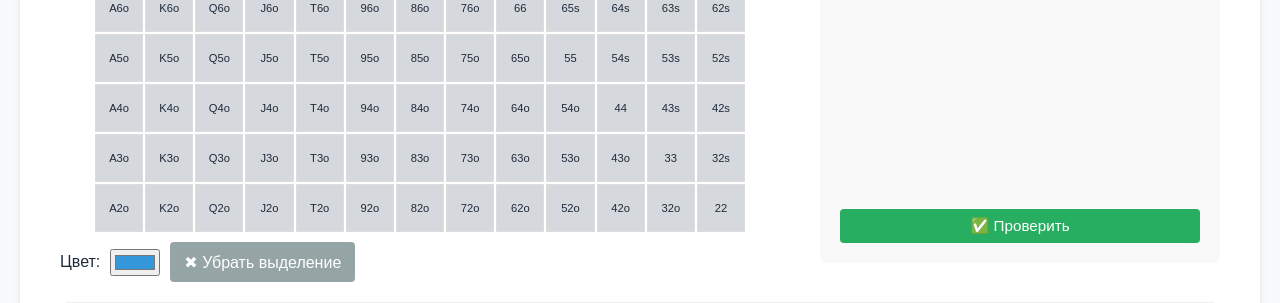
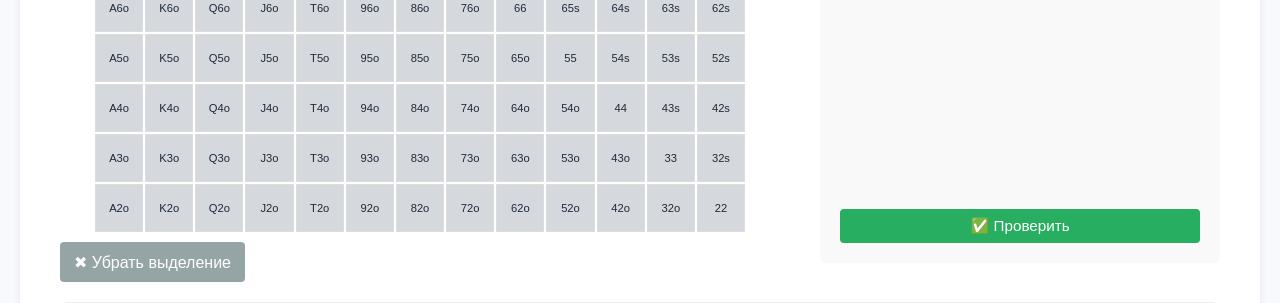
Before and after one commit to MartinIJL7/Poker-charts-trainer, a Flask app: template templates/draw_training.html in a window 1280 px wide. Shown: the part 642-945 px from the top of the page. Run offline with Flask 3, Linux system fonts and the light colour scheme; the template is opened without the code that fills it, so the values that code supplies are empty.

Commit message:
refactor: remove color picker from draw training UI

```diff
--- a/static/draw_training.js
+++ b/static/draw_training.js
@@ -226,7 +226,6 @@ function startEditing(id) {
     currentHands = editingHands.slice();
     currentColor = sub.color;
 
-    document.getElementById('color-picker').value = sub.color;
     document.getElementById('subrange-edit-area').classList.add('visible');
 
     const cells = document.querySelectorAll('#hand-matrix .matrix-cell:not(.matrix-header)');
@@ -247,7 +246,6 @@ function cancelEditing() {
     editingId = null;
     editingHands = [];
     currentHands = [];
-    document.getElementById('color-picker').value = '#3498db';
     currentColor = '#3498db';
     document.getElementById('subrange-edit-area').classList.remove('visible');
     const cells = document.querySelectorAll('#hand-matrix .matrix-cell:not(.matrix-header)');
@@ -419,16 +417,6 @@ document.addEventListener('DOMContentLoaded', function() {
         renderAllSubranges();
     }
 
-    document.getElementById('color-picker').addEventListener('input', function() {
-        currentColor = this.value;
-        const cells = document.querySelectorAll('#hand-matrix .matrix-cell:not(.matrix-header)');
-        cells.forEach(cell => {
-            if (cell.dataset.selected === 'true') {
-                cell.style.backgroundColor = currentColor;
-            }
-        });
-    });
-
     document.getElementById('clear-selection-btn').addEventListener('click', function() {
         clearCurrentSelection();
         if (editingId) {
--- a/templates/draw_training.html
+++ b/templates/draw_training.html
@@ -105,9 +105,7 @@
         <div class="left-column">
             <h3>Матрица рук</h3>
             <div id="hand-matrix"></div>
-            <div style="margin-top: 10px; display: flex; align-items: center; gap: 10px; flex-wrap: wrap;">
-                <label for="color-picker" style="margin: 0;">Цвет:</label>
-                <input type="color" id="color-picker" value="#3498db">
+            <div style="margin-top: 10px;">
                 <button id="clear-selection-btn" class="btn-secondary">✖ Убрать выделение</button>
             </div>
         </div>
```
